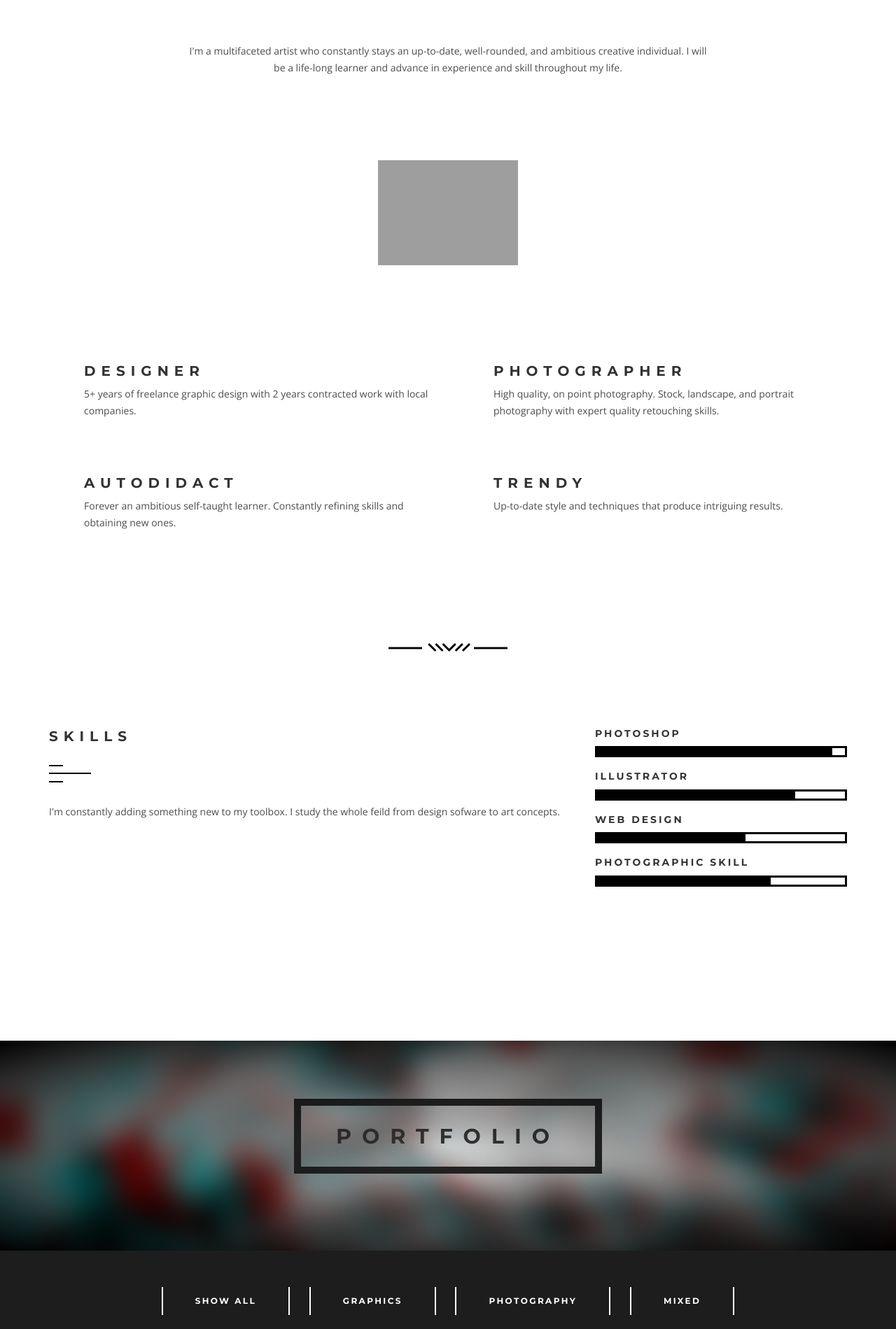
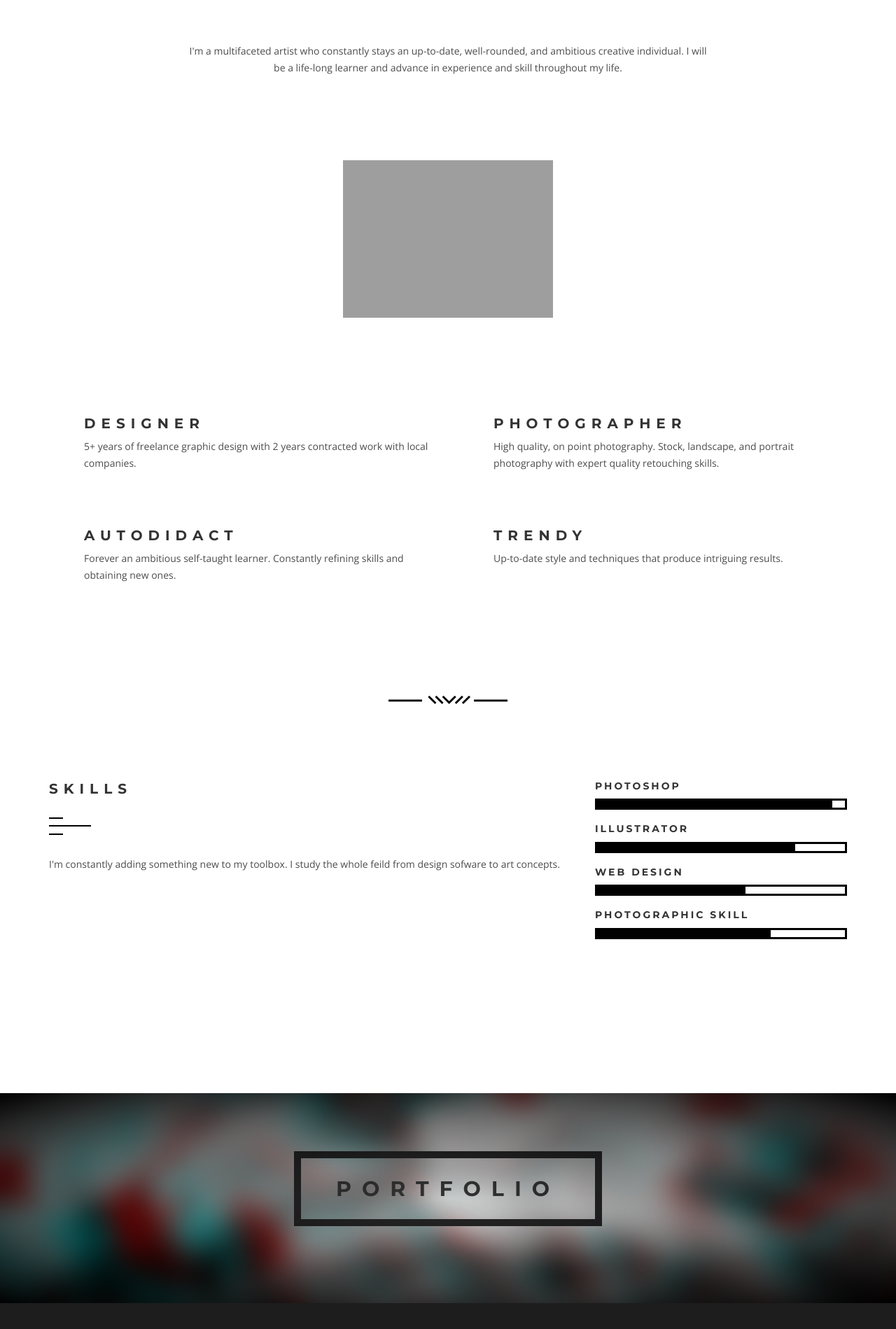
Before and after one commit to tjr8/Tylr-Creative-Site-V2, a PHP site: page / in a window 1280 px wide. Shown: the part 1255-3154 px from the top of the page at 70% size. Run offline with PHP 8.4, Linux system fonts and the light colour scheme; some libraries are stand-ins or nearby versions; grey boxes are pictures that could not be loaded.

Commit message:
Change profile back

```diff
--- a/style.css
+++ b/style.css
@@ -608,8 +608,8 @@ p.bold{
 }
 
 .profile{
-    width:200px;
-    max-width:200px;
+    width:300px;
+    max-width:300px;
     margin-top:120px;
     margin-bottom:100px;
 }
```
